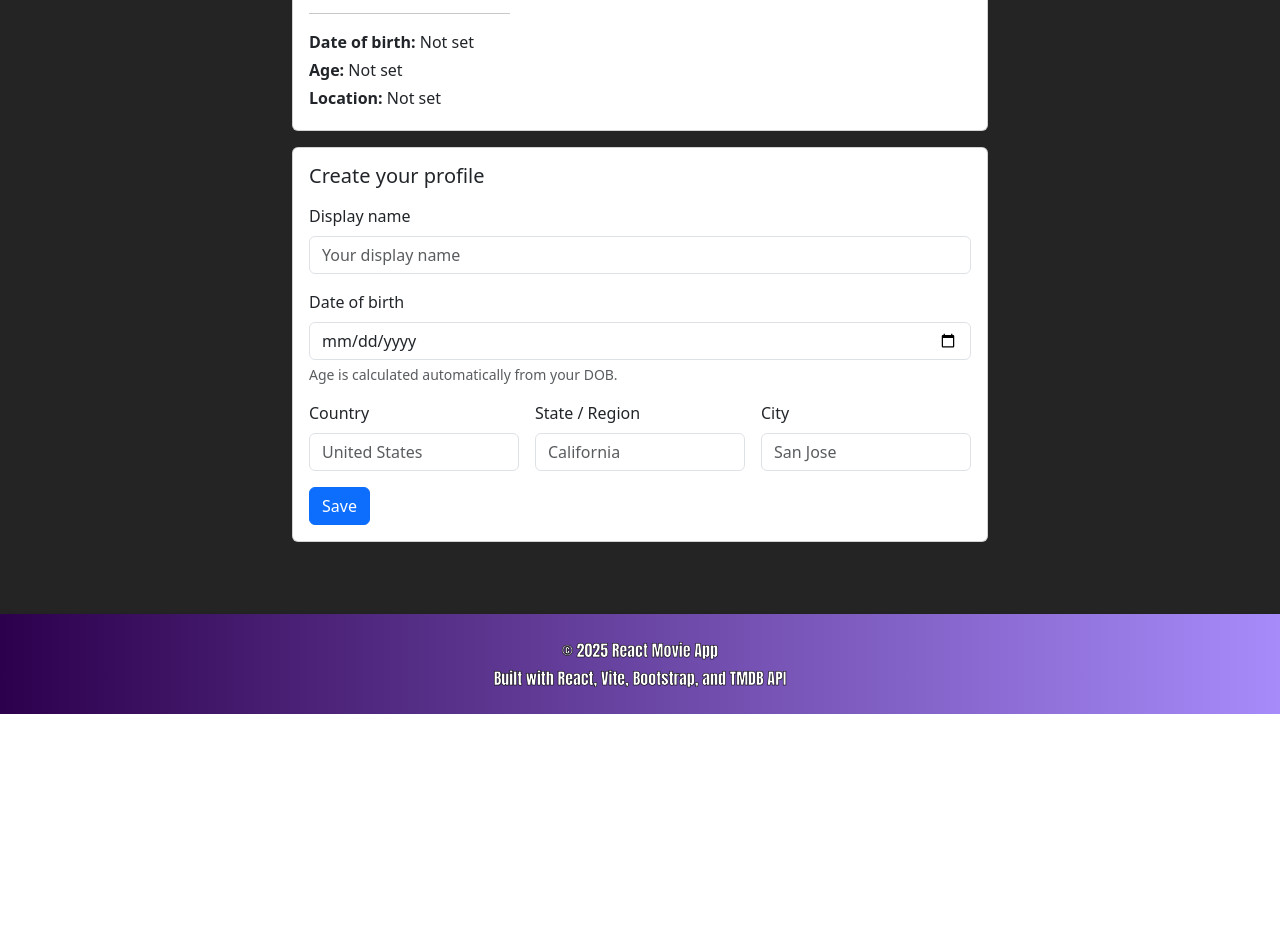
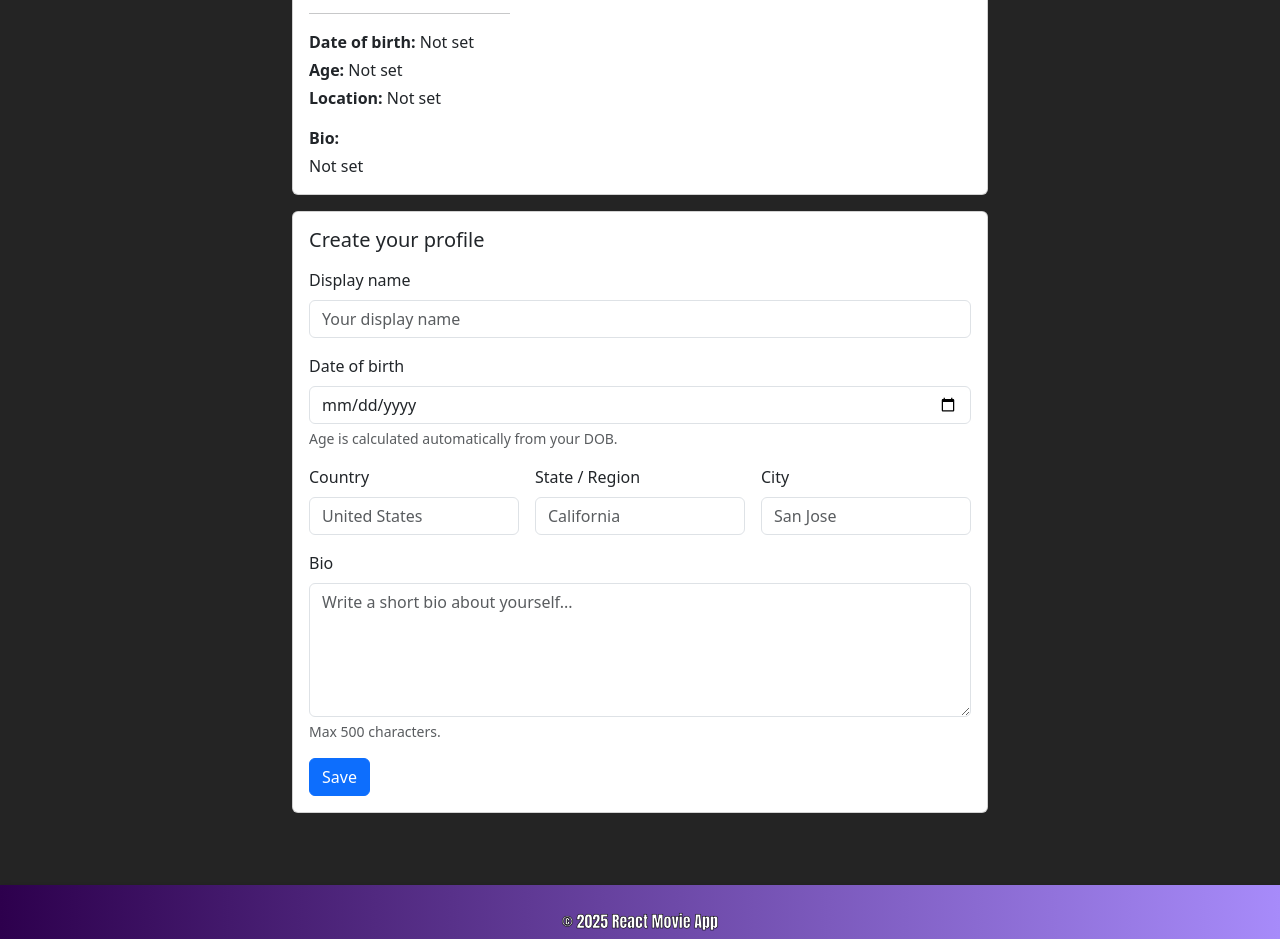
Before and after one commit to StephenPopovich/react-movie-website, a React (Vite) app in the folder frontend/: page /profile in a window 1280 px wide. Shown: the part 340-1279 px from the top of the page. Before the commit the page ends 1054 px from the top, so only its background shows below. Built offline with nearby package versions, Linux system fonts and the light colour scheme; no server answers; the database is empty; sample sign-in values are in the browser's storage.

Commit message:
Add editable bio field to user profile

```diff
--- a/frontend/src/pages/Profile.jsx
+++ b/frontend/src/pages/Profile.jsx
@@ -80,6 +80,9 @@ export default function Profile() {
   const [stateRegion, setStateRegion] = useState("");
   const [city, setCity] = useState("");
 
+  // NEW: Bio field
+  const [bio, setBio] = useState("");
+
   // UI state
   const [saving, setSaving] = useState(false);
   const [msg, setMsg] = useState("");
@@ -92,6 +95,9 @@ export default function Profile() {
     setCountry(profile?.country || "");
     setStateRegion(profile?.stateRegion || "");
     setCity(profile?.city || "");
+
+    // NEW: keep bio in sync
+    setBio(profile?.bio || "");
 
     // If profile appears for the first time, stop forcing editing view
     if (profile) setEditing(false);
@@ -124,6 +130,9 @@ export default function Profile() {
     const st = safeTrim(stateRegion);
     const ci = safeTrim(city);
 
+    // NEW: bio validation
+    const nextBio = safeTrim(bio);
+
     if (!nextName) return "Display name is required.";
 
     if (dob) {
@@ -136,6 +145,9 @@ export default function Profile() {
     if (co.length > 56) return "Country is too long.";
     if (st.length > 56) return "State/Region is too long.";
     if (ci.length > 56) return "City is too long.";
+
+    // NEW: limit bio length
+    if (nextBio.length > 500) return "Bio is too long (max 500 characters).";
 
     return "";
   }
@@ -169,6 +181,9 @@ export default function Profile() {
         country: safeTrim(country) || "",
         stateRegion: safeTrim(stateRegion) || "",
         city: safeTrim(city) || "",
+
+        // NEW: bio saved to Firestore
+        bio: safeTrim(bio) || "",
       };
 
       if (!profile) {
@@ -207,12 +222,18 @@ export default function Profile() {
     setStateRegion(profile?.stateRegion || "");
     setCity(profile?.city || "");
 
+    // NEW: revert bio too
+    setBio(profile?.bio || "");
+
     setEditing(false);
   }
 
   const savedDob = safeTrim(profile?.dateOfBirth);
   const savedAge = calcAgeFromDob(savedDob);
   const savedDobPretty = formatDobLong(savedDob);
+
+  // NEW: saved bio for display
+  const savedBio = safeTrim(profile?.bio);
 
   return (
     <div className="container py-4" style={{ maxWidth: 720 }}>
@@ -249,6 +270,14 @@ export default function Profile() {
               </div>
               <div className="mb-1">
                 <strong>Location:</strong> {locationText}
+              </div>
+
+              {/* NEW: BIO DISPLAY */}
+              <div className="mt-3">
+                <strong>Bio:</strong>
+                <div className="mt-1" style={{ whiteSpace: "pre-wrap" }}>
+                  {savedBio ? savedBio : "Not set"}
+                </div>
               </div>
             </div>
 
@@ -332,6 +361,22 @@ export default function Profile() {
                 </div>
               </div>
 
+              {/* NEW: BIO FIELD */}
+              <div className="mb-3 mt-3">
+                <label className="form-label">Bio</label>
+                <textarea
+                  className="form-control"
+                  value={bio}
+                  onChange={(e) => setBio(e.target.value)}
+                  placeholder="Write a short bio about yourself..."
+                  rows={5}
+                  maxLength={500}
+                />
+                <div className="form-text">
+                  Max 500 characters.
+                </div>
+              </div>
+
               <div className="d-flex align-items-center gap-2 mt-3">
                 <button className="btn btn-primary" type="submit" disabled={saving}>
                   {saving ? "Saving..." : "Save"}
```
